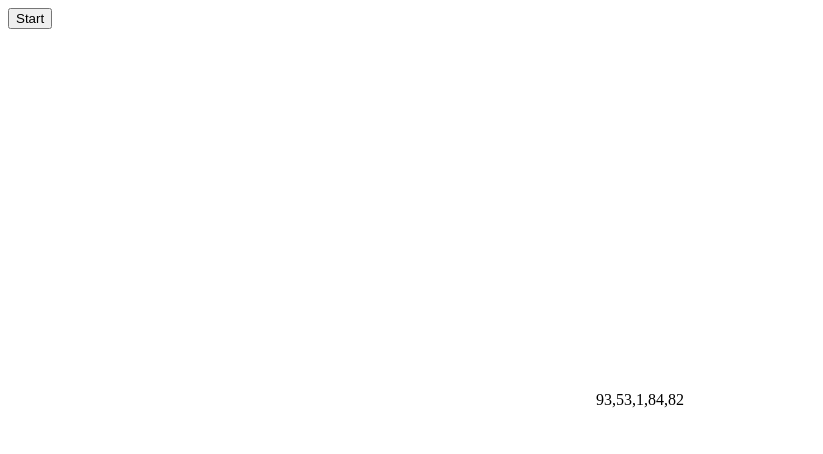
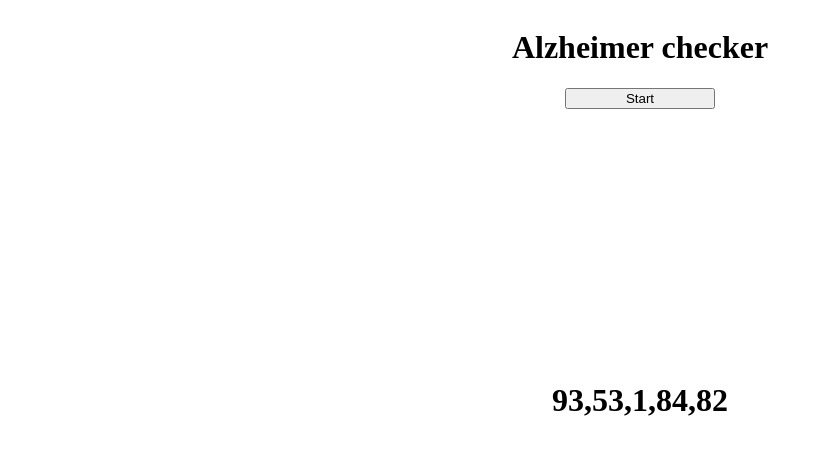
Before and after one commit to MattFofo/js-simon, a plain HTML site: page index.html in a window 1280 px wide. Both pictures are taken after a click on the button "Start". Shown: the whole page, without its empty margins (0-823 px from the left). Drawn offline with Linux system fonts and the light colour scheme.

Commit message:
modifiche

```diff
--- a/index.html
+++ b/index.html
@@ -9,9 +9,12 @@
         <link rel="stylesheet" href="style.css">
     </head>
     <body>
-        <div id="prove"></div>
+        <div id="output"></div>
 
-        <button id="btn-start">Start</button>
+        <div class="container">
+            <h1>Alzheimer checker</h1>
+            <button id="btn-start">Start</button>
+        </div>
 
 
 
--- a/script.js
+++ b/script.js
@@ -17,7 +17,7 @@
  - alla fine del ciclo mostro i valori del nuovo arrey
 */
 
-const eleProve = document.getElementById("prove");
+const eleOutput = document.getElementById("output");
 const eleBtnStart = document.getElementById("btn-start");
 
 const timer = 3000;
@@ -35,7 +35,7 @@ eleBtnStart.addEventListener('click', function () {
     // reset game
     const arrCasualNumbers = [];
     const arrUserNums = [];
-    eleProve.style.display = "block";
+    eleOutput.style.display = "block";
 
 
     //ciclo per creare 5 numeri random e pusharli in un arrey
@@ -46,7 +46,7 @@ eleBtnStart.addEventListener('click', function () {
 
     }
 
-    eleProve.innerHTML = arrCasualNumbers
+    eleOutput.innerHTML = arrCasualNumbers
 
 
     setTimeout(gameSetup, timer);
@@ -54,7 +54,7 @@ eleBtnStart.addEventListener('click', function () {
 
 
     function gameSetup() {
-        eleProve.style.display = "none";
+        eleOutput.style.display = "none";
         let score = 0;
 
         //ciclo per chiedere numero all'utente e, se il numero era presente nell'arrey dei numeri generati casualmente, lo salvo in un nuovo arrey
--- a/style.css
+++ b/style.css
@@ -1,6 +1,21 @@
-#prove {
+#output {
     position: absolute;
     top: 50%;
     left: 50%;
     transform: translate(-50%, -50%);
+    font-size: 2rem;
+    font-weight: 600;
 }
+
+.container {
+    display: flex;
+    flex-direction: column;
+    align-items: center;
+
+}
+
+
+#btn-start {
+    width: 150px;
+    margin: 0 auto;
+}
```
